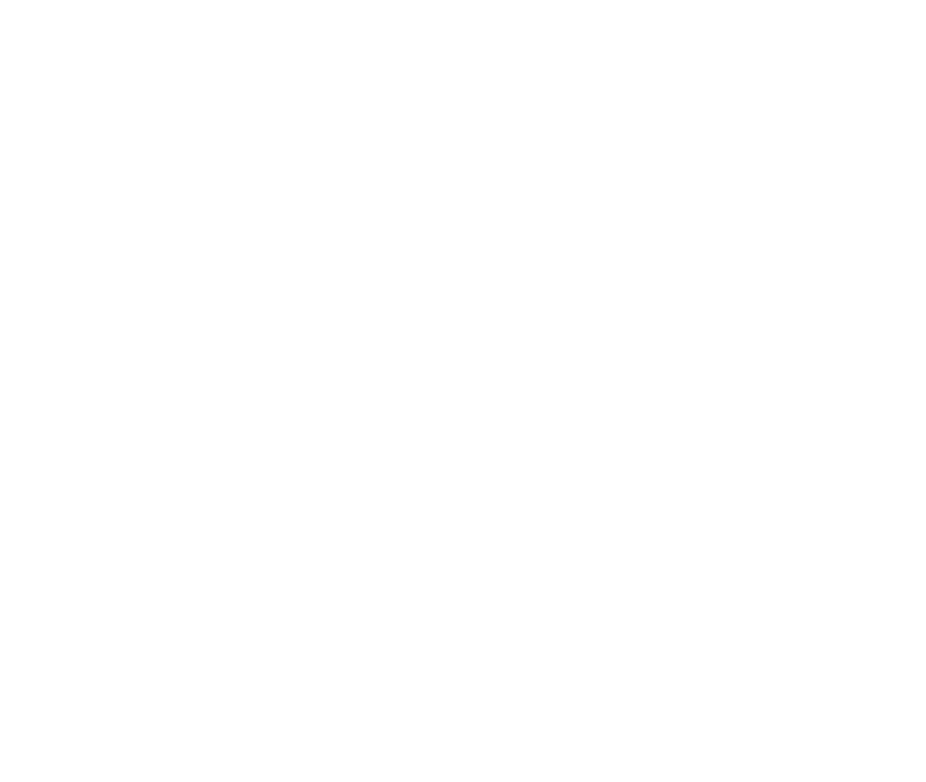
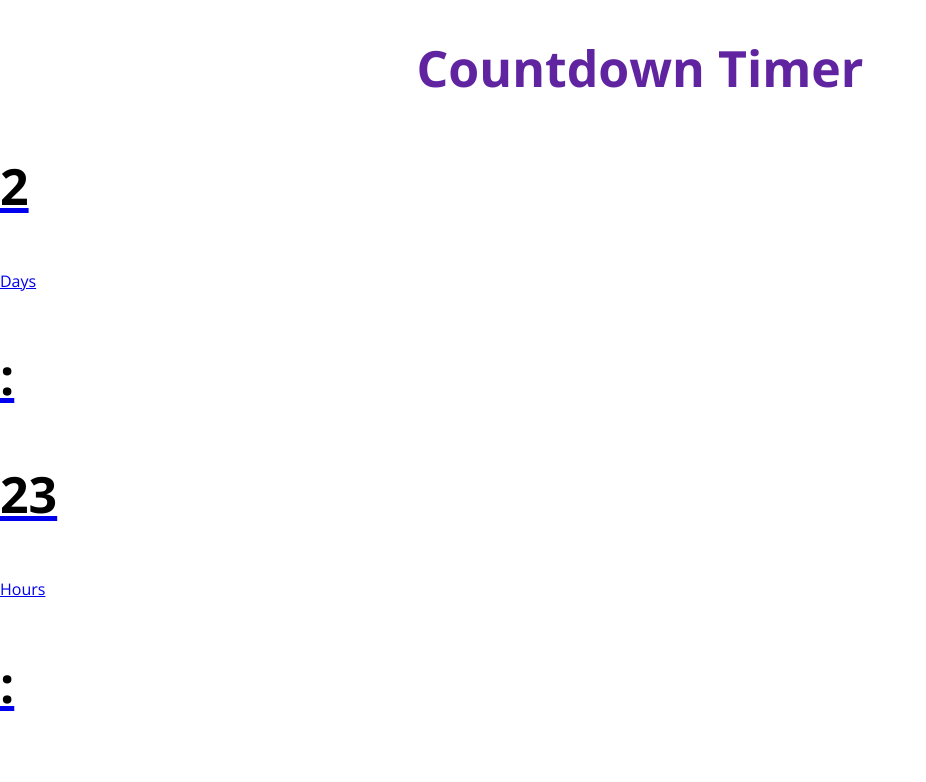
Before and after one commit to ziomarajimenez/Luxoft-talent-fest, a React (Create React App) app: page /step1 in a window 1280 px wide. Before the commit this address had no page. Shown: the top 782 px of the page, without its empty margins (0-926 px from the left). Built offline with nearby package versions, Linux system fonts and the light colour scheme.

Commit message:
Añadiendo contador sin modificar

```diff
--- a/src/App.js
+++ b/src/App.js
@@ -3,8 +3,9 @@ import { BrowserRouter, Routes, Route } from "react-router-dom";
 import { LandingPage } from "./Pages/Landing Page/LandingPage";
 import { Emotions } from "./Pages/Emotions/Emotions";
 import { Description } from './Pages/Description/Description'
-// import Step1 from './Pages/Step 1/Step1';
+import Step1 from './Pages/Step 1/Step1';
 import Step3 from "./Pages/Step 3/Step3";
+import End from "./Pages/End/End";
 
 
 function App() {
@@ -15,8 +16,9 @@ function App() {
           <Route path='/' element={<LandingPage />} />
           <Route path='/emotions' element={<Emotions />} />
           <Route path='/description' element={<Description />} />
-          {/* <Route path='/step1' element={<Step1 />} /> */}
+           <Route path='/step1' element={<Step1 />} />
           <Route path="/step3" element={<Step3 />} />
+          <Route path="/end" element={<End />} />
         </Routes>
       </BrowserRouter>
       {/* <LandingPage /> */}
--- /dev/null
+++ b/src/Components/Timer/CountdownTimer.js
@@ -0,0 +1,52 @@
+import React from 'react';
+import DateTimeDisplay from './DateTimeDisplay';
+import { useCountdown } from './useCountdown';
+
+const ExpiredNotice = () => {
+  return (
+    <div className="expired-notice">
+      <span>Expired!!!</span>
+      <p>Please select a future date and time.</p>
+    </div>
+  );
+};
+
+const ShowCounter = ({ days, hours, minutes, seconds }) => {
+  return (
+    <div className="show-counter">
+      <a
+        href="https://tapasadhikary.com"
+        target="_blank"
+        rel="noopener noreferrer"
+        className="countdown-link"
+      >
+        <DateTimeDisplay value={days} type={'Days'} isDanger={days <= 3} />
+        <p>:</p>
+        <DateTimeDisplay value={hours} type={'Hours'} isDanger={false} />
+        <p>:</p>
+        <DateTimeDisplay value={minutes} type={'Mins'} isDanger={false} />
+        <p>:</p>
+        <DateTimeDisplay value={seconds} type={'Seconds'} isDanger={false} />
+      </a>
+    </div>
+  );
+};
+
+const CountdownTimer = ({ targetDate }) => {
+  const [days, hours, minutes, seconds] = useCountdown(targetDate);
+
+  if (days + hours + minutes + seconds <= 0) {
+    return <ExpiredNotice />;
+  } else {
+    return (
+      <ShowCounter
+        days={days}
+        hours={hours}
+        minutes={minutes}
+        seconds={seconds}
+      />
+    );
+  }
+};
+
+export default CountdownTimer;
--- /dev/null
+++ b/src/Components/Timer/DateTimeDisplay.js
@@ -0,0 +1,12 @@
+import React from 'react';
+
+const DateTimeDisplay = ({ value, type, isDanger }) => {
+  return (
+    <div className={isDanger ? 'countdown danger' : 'countdown'}>
+      <p>{value}</p>
+      <span>{type}</span>
+    </div>
+  );
+};
+
+export default DateTimeDisplay;
--- /dev/null
+++ b/src/Components/Timer/useCountdown.js
@@ -0,0 +1,33 @@
+import { useEffect, useState } from 'react';
+
+const useCountdown = (targetDate) => {
+  const countDownDate = new Date(targetDate).getTime();
+
+  const [countDown, setCountDown] = useState(
+    countDownDate - new Date().getTime()
+  );
+
+  useEffect(() => {
+    const interval = setInterval(() => {
+      setCountDown(countDownDate - new Date().getTime());
+    }, 1000);
+
+    return () => clearInterval(interval);
+  }, [countDownDate]);
+
+  return getReturnValues(countDown);
+};
+
+const getReturnValues = (countDown) => {
+  // calculate time left
+  const days = Math.floor(countDown / (1000 * 60 * 60 * 24));
+  const hours = Math.floor(
+    (countDown % (1000 * 60 * 60 * 24)) / (1000 * 60 * 60)
+  );
+  const minutes = Math.floor((countDown % (1000 * 60 * 60)) / (1000 * 60));
+  const seconds = Math.floor((countDown % (1000 * 60)) / 1000);
+
+  return [days, hours, minutes, seconds];
+};
+
+export { useCountdown };
--- /dev/null
+++ b/src/Pages/End/End.js
@@ -0,0 +1,20 @@
+import React from "react";
+import "./end.css";
+import tulip from "../../Assets/Tulip.png";
+
+const End = () => {
+  return (
+    <div id="section-end">
+      <p id="title-end">Hasta pronto prop.name</p>
+      <p id="main-end">
+        Esperamos que hayas liberado y/o canalizado esa emoción negativa de la
+        mejor manera y continúes disfrutando de tu día.
+      </p>
+      <img id="tulip" src={tulip} alt="tulip" />
+      <button>Volver al inicio</button>
+      <button>Cerrar página</button>
+    </div>
+  );
+};
+
+export default End;
--- /dev/null
+++ b/src/Pages/End/end.css
@@ -0,0 +1,25 @@
+#section-end {
+    display: flex;
+    justify-content: center;
+  flex-direction: column;
+  align-content: center;
+}
+#title-end {
+  color: #6024a0;
+  font-size: 45px;
+  font-weight: bold;
+  margin: 2% auto 1% auto;
+}
+#main-end {
+    color: black;
+    font-size: 30px;
+    font-weight: bold;
+    width: 50%;
+    margin: 2% auto 1% auto;
+    text-align: center;
+}
+#tulip{
+    width: 150px;
+    height: 150px;
+    margin: 2% auto 1% auto;
+}
--- a/src/Pages/Step 1/Step1.js
+++ b/src/Pages/Step 1/Step1.js
@@ -1,23 +1,19 @@
-import './Step1.css';
-import Frighten from '../../Assets/Frighten.svg'
+import "./Step1.css";
+import Frighten from "../../Assets/Frighten.svg";
+import CountdownTimer from "../../Components/Timer/CountdownTimer";
+
 function Step1() {
-    return (
-        <><section className='informationHeader'>
-            <img src={Frighten} alt="Frighten" />
-            <h1>Nombre</h1>
-        </section>
-            <section className='instructionsBreathing'>
-                <div className='textBreath'><p>Realiza respiraciones profundas por 10 segundos</p></div>
-            </section>
-            <section className='Countdown'>
-                <section className='CountdownCircle'>
-                    <p>00:00</p>
-                </section>
-            </section>
-            <section className='startButtonSection'>
-                <button className='startButton'>Iniciar</button>
-            </section>
-        </>
-    );
+  const THREE_DAYS_IN_MS = 3 * 24 * 60 * 60 * 1000;
+  const NOW_IN_MS = new Date().getTime();
+
+  const dateTimeAfterThreeDays = NOW_IN_MS + THREE_DAYS_IN_MS;
+
+  return (
+    <div>
+      <h1>Countdown Timer</h1>
+      <CountdownTimer targetDate={dateTimeAfterThreeDays} />
+    </div>
+  );
 }
+
 export default Step1;
```
Also changed, not shown: src/Assets/Tulip.png (added), src/Components/Timer/timer.css (added).
